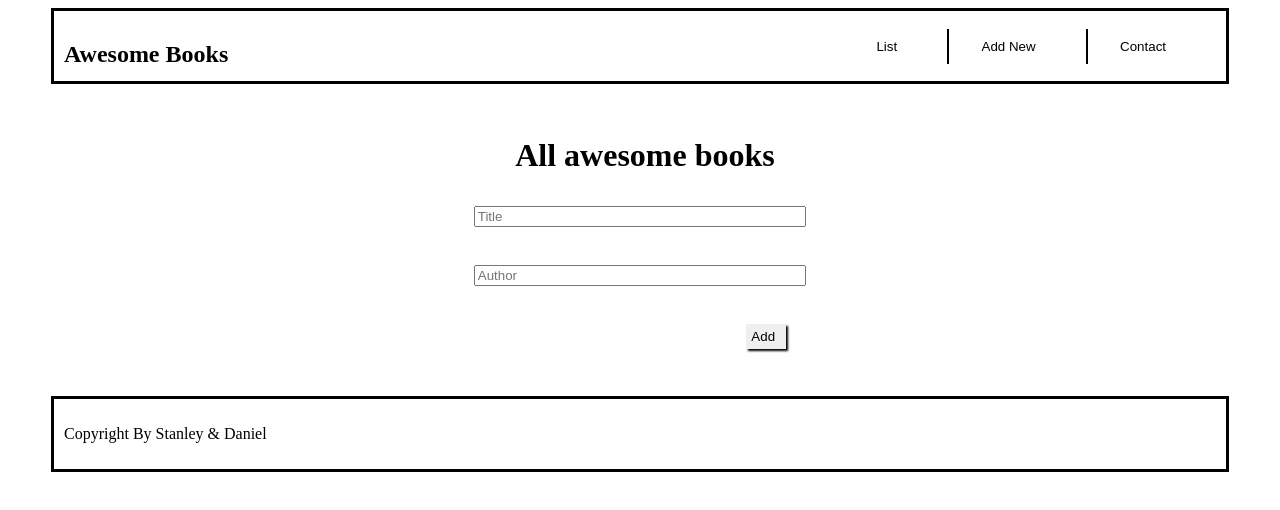
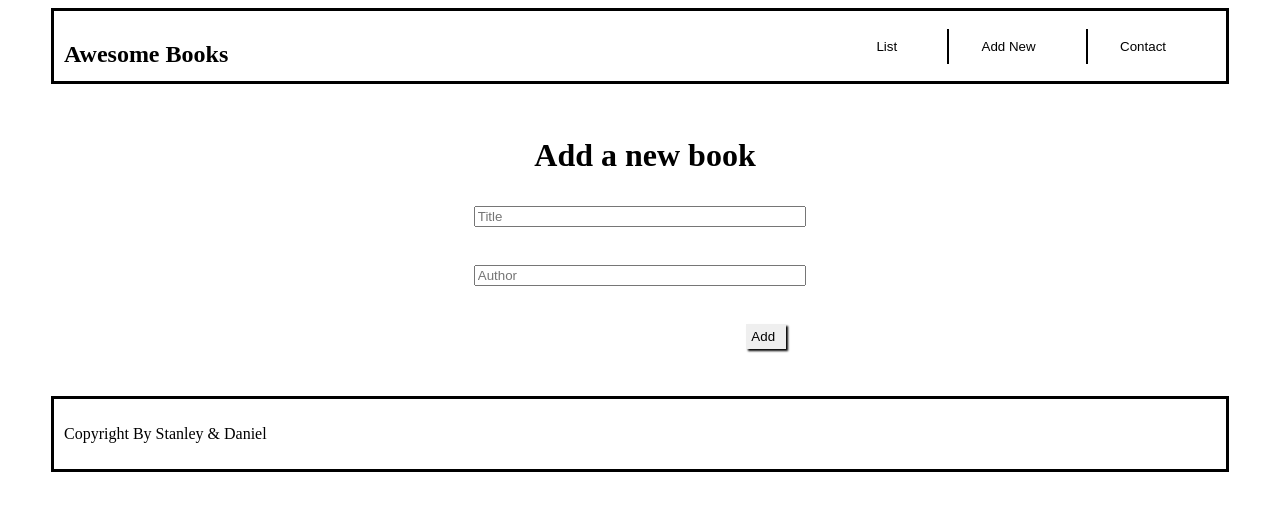
Before and after one commit to StarMindz/Awesome-Books, a website: page index.html in a window 1280 px wide. Drawn offline with Linux system fonts and the light colour scheme.

Commit message:
Correct issues raised by Reviewer

```diff
--- a/index.html
+++ b/index.html
@@ -23,7 +23,7 @@
                     <p id="date"></p>
                 </div>
                 <div class="headtitle">
-                    <h1 id="add_book">All awesome books</h1>
+                    <h1 id="add_book">Add a new book</h1>
                 </div>
                 <div class="app-container">
                     <ul id="books-ul" class="nodisplay">
```
